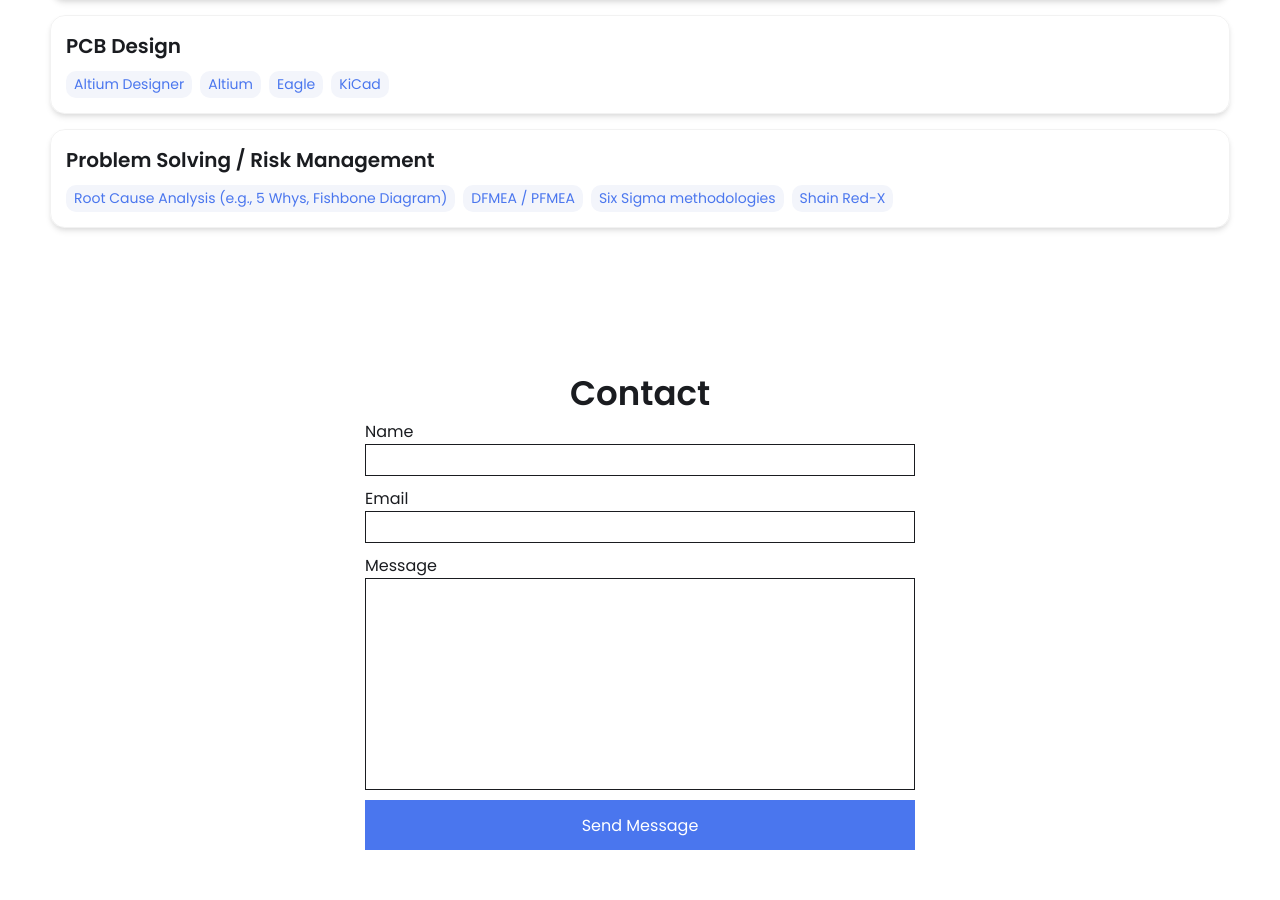
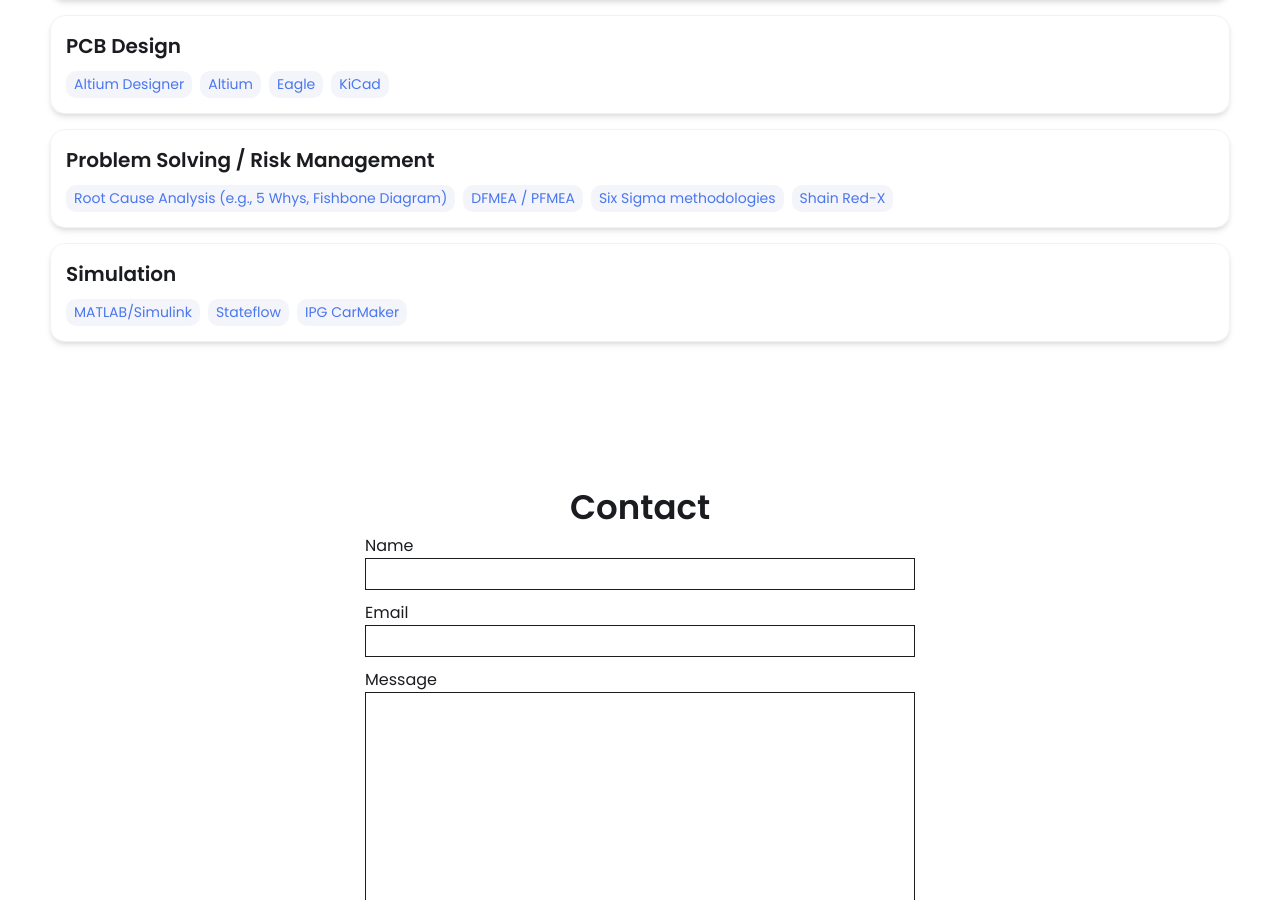
Before and after one commit to M-ABDELRAZEK/M-ABDELRAZEK.github.io, a Jekyll site: the page built from index.html, in a window 1280 px wide and 900 px high, scrolled down 2089 px. Built offline with Jekyll 4.4.1, drawn with Linux system fonts in a browser that asks for light colours.

Commit message:
Add Simulation category with relevant tools

```diff
--- a/_config.yml
+++ b/_config.yml
@@ -85,7 +85,11 @@ skills:
     - DFMEA / PFMEA
     - Six Sigma methodologies
     - Shain Red-X
-
+  - category: Simulation
+    tools:
+    - MATLAB/Simulink
+    - Stateflow
+    - IPG CarMaker
 
 # Contact Form Setup. Setup an account and copy over the key. When someone fills out the form, it will be received in your email.
 formspree-key:   https://formspree.io/f/{8-digit key}
```
